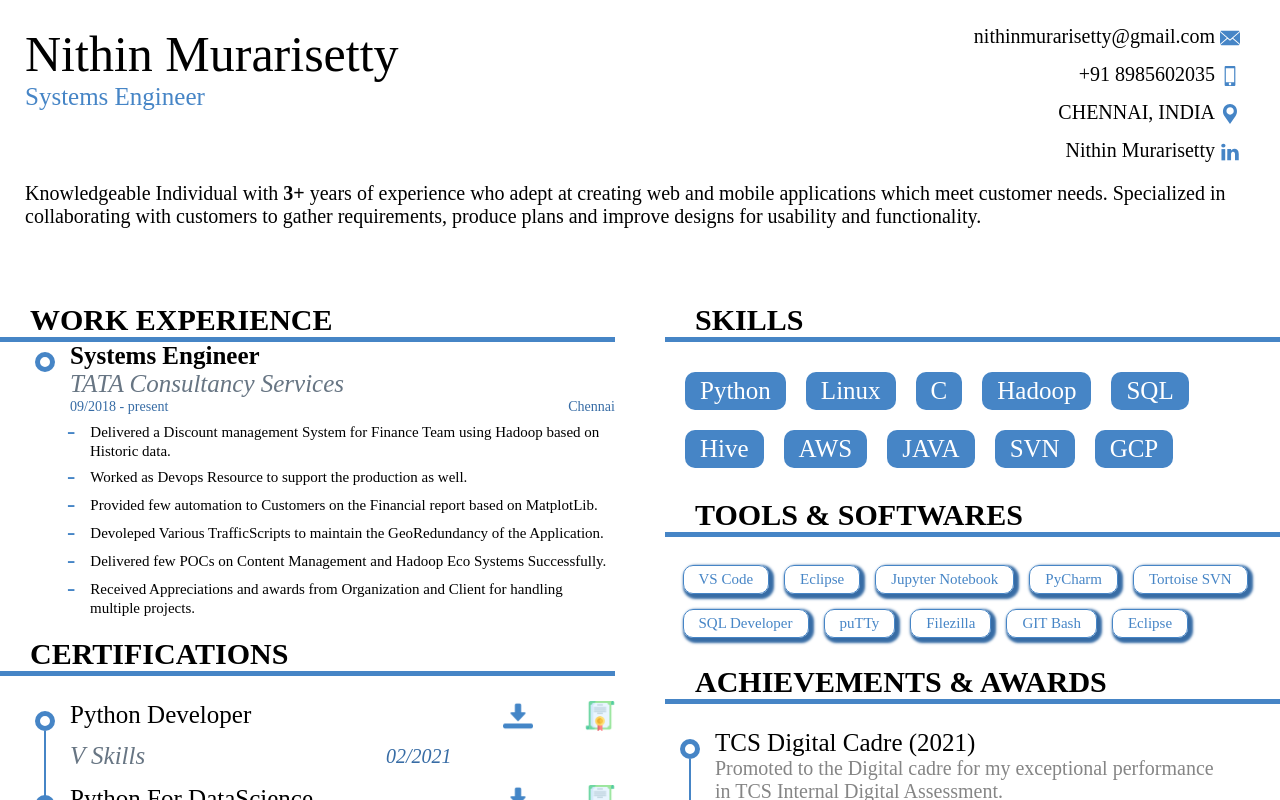
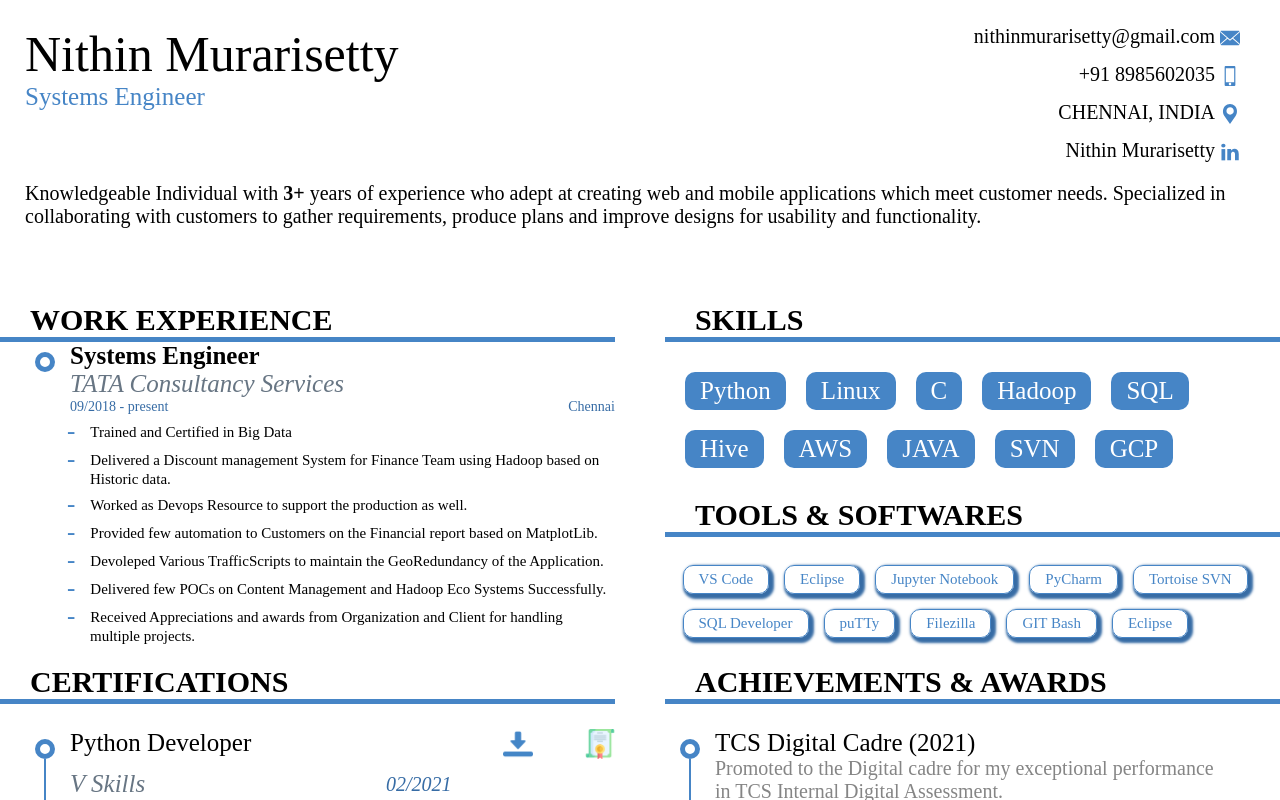
Before and after one commit to nithin-murari/nithin-resume, a React (Create React App) app: page / in a window 1280 px wide. Shown: the top 800 px of the page. Built offline with nearby package versions, Linux system fonts and the light colour scheme.

Commit message:
Update resumeData.js

```diff
--- a/src/resumeData.js
+++ b/src/resumeData.js
@@ -20,6 +20,7 @@ export const WorkExperiences = [
     endDate: "",
     location: "Chennai",
     rolesandResp: [
+      "Trained and Certified in Big Data",
       "Delivered a Discount management System for Finance Team using Hadoop based on Historic data.",
       "Worked as Devops Resource to support the production as well.",
       "Provided few automation to Customers on the Financial report based on MatplotLib.",
```
